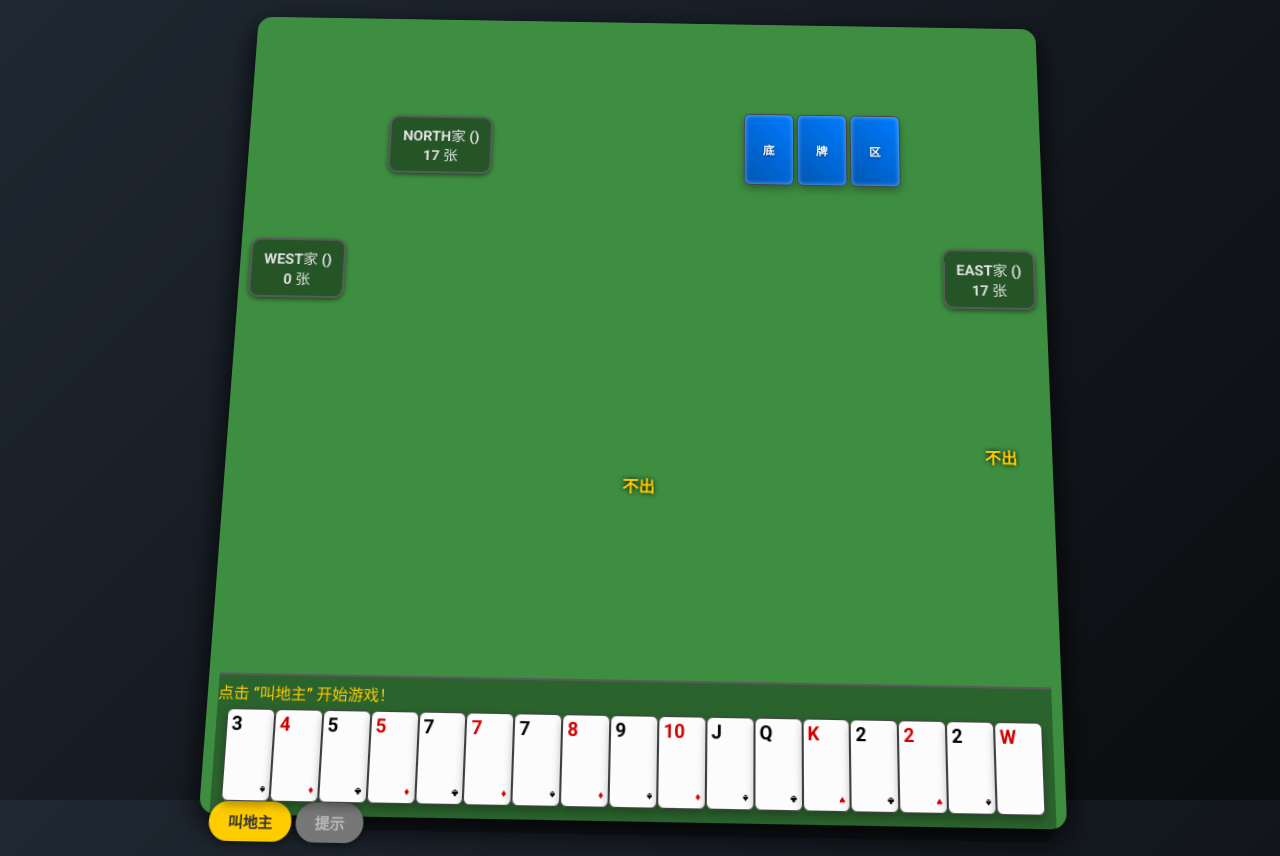
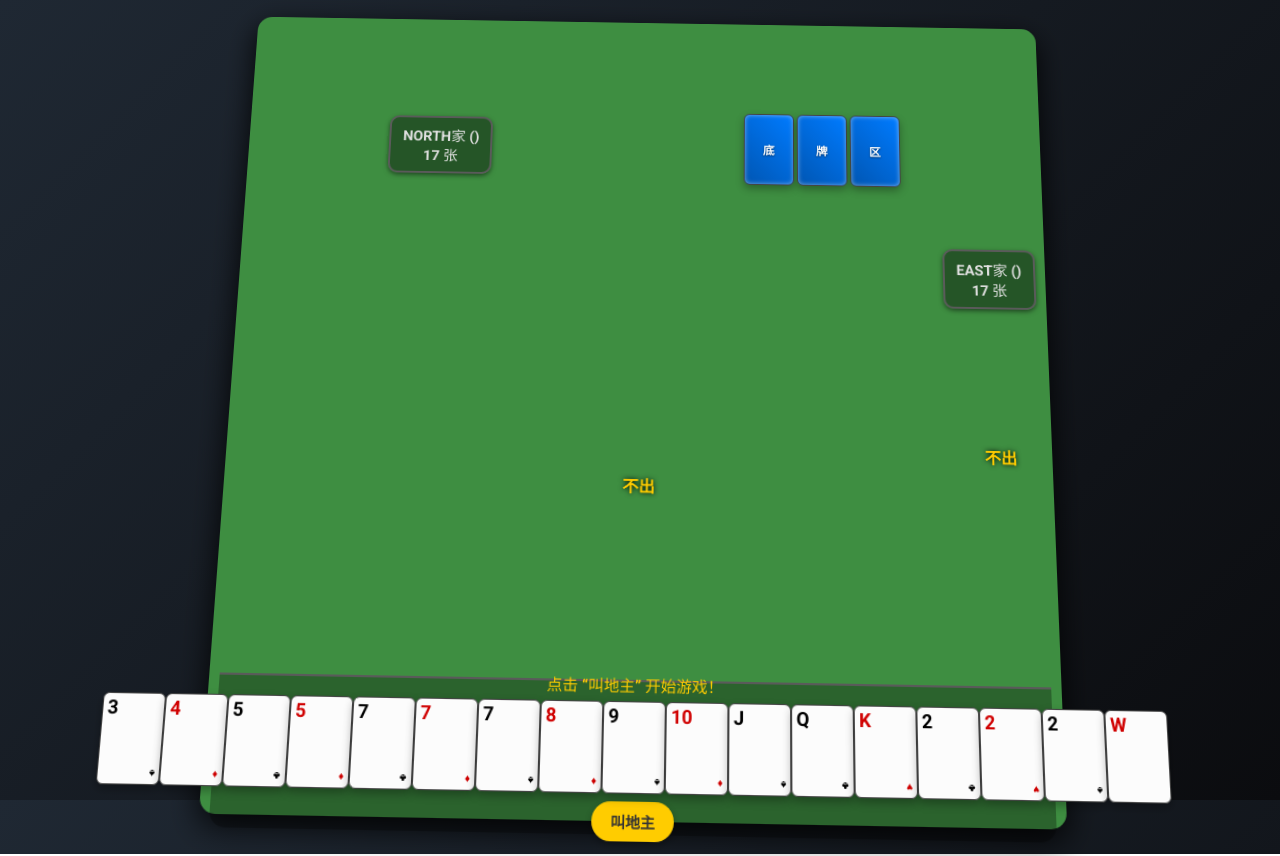
Before and after one commit to jasdun5511/DuDog, a plain HTML site: page index.html in a window 1280 px wide. Drawn offline with Linux system fonts and the light colour scheme.

Commit message:
更新 index.html

```diff
--- a/index.html
+++ b/index.html
@@ -8,7 +8,7 @@
     <style>
         /* === 1. 全局与背景优化 === */
         body {
-            background: linear-gradient(135deg, #1f2833 0%, #0b0c0f 100%); /* 深色渐变背景 */
+            background: linear-gradient(135deg, #1f2833 0%, #0b0c0f 100%);
             font-family: 'Roboto', Arial, sans-serif;
             display: flex;
             justify-content: center;
@@ -22,14 +22,12 @@
 
         #game-container {
             width: 98%;
-            max-width: 800px; /* 限制最大宽度，改善桌面体验 */
+            max-width: 800px;
             height: 98%;
-            background-color: #3e8e41; /* 更柔和的桌面绿色 */
+            background-color: #3e8e41;
             border-radius: 15px;
             box-shadow: 0 10px 30px rgba(0, 0, 0, 0.9);
             padding: 10px;
-
-            /* 保持歪斜效果，但角度更平缓 */
             transform: perspective(1000px) rotateX(8deg) rotateZ(1deg);
             transition: transform 0.5s ease;
         }
@@ -57,7 +55,6 @@
 
         #bottom-cards { display: flex; gap: 3px; align-items: center; }
 
-        /* 电脑玩家手牌指示 - 精美化 */
         .computer-hand {
             color: #e0e0e0;
             font-size: 15px;
@@ -69,12 +66,12 @@
             display: inline-flex;
             flex-direction: column;
             align-items: center;
+            z-index: 10; /* 确保在最上层 */
         }
 
         #player-west-hand { position: absolute; top: 30%; left: 10px; }
         #player-east-hand { position: absolute; top: 30%; right: 10px; }
 
-        /* 出牌区域 */
         #player-west-play { grid-area: west-play; display: flex; justify-content: flex-start; align-items: flex-end; padding-left: 20px; }
         #player-east-play { grid-area: right-play; display: flex; justify-content: flex-end; align-items: flex-end; padding-right: 20px; }
         #player-south-play { grid-area: center-play; display: flex; justify-content: center; align-items: flex-start; padding-top: 10px; }
@@ -122,6 +119,10 @@
             border-top: 2px solid #5a5a5a;
             border-radius: 0 0 15px 15px;
             padding: 5px 0;
+            display: flex; /* 使用 flex 布局 */
+            flex-direction: column;
+            align-items: center;
+            justify-content: center;
         }
 
         #south-hand { gap: -30px; padding: 0 10px; }
@@ -133,7 +134,16 @@
             box-shadow: 0 8px 15px rgba(255, 204, 0, 0.5);
         }
 
-        /* 控制按钮 */
+        /* 修复重点：确保按钮居中且不会被挤压 */
+        #controls {
+            display: flex;
+            gap: 10px;
+            justify-content: center;
+            align-items: center;
+            margin-top: 5px;
+            min-height: 40px; /* 确保按钮有足够的空间 */
+        }
+
         .control-btn {
             padding: 8px 18px;
             font-size: 14px;
@@ -192,21 +202,20 @@
                 </div>
 
             <div id="controls">
-                <button id="btn-call-landlord" class="control-btn">叫地主</button>
-                <button id="btn-pass" class="control-btn" disabled>不出</button>
-                <button id="btn-tip" class="control-btn" disabled>提示</button>
-                <button id="btn-play" class="control-btn" disabled>出牌</button>
+                <button id="btn-call-landlord" class="control-btn" style="display:inline-block;">叫地主</button>
+                <button id="btn-pass" class="control-btn" disabled style="display:none;">不出</button>
+                <button id="btn-tip" class="control-btn" disabled style="display:none;">提示</button>
+                <button id="btn-play" class="control-btn" disabled style="display:none;">出牌</button>
             </div>
         </div>
     </div>
 
     <script>
-        // === SCRIPT: 游戏逻辑 (修复West获胜Bug和AI逻辑) ===
+        // === SCRIPT: 游戏逻辑 (保持不变) ===
 
         const RANKS = { 11: 'J', 12: 'Q', 13: 'K', 14: 'A', 15: '2', 16: 'w', 17: 'W' };
         const SUITS_MAP = { 'S': '♠', 'H': '♥', 'D': '♦', 'C': '♣' };
         const SUITS = ['S', 'H', 'D', 'C'];
-        const PLAYERS = ['south', 'east', 'north', 'west'];
 
         const TYPE = {
             SINGLE: 1, PAIR: 2, TRIPLET: 3, TRIPLET_SINGLE: 4, BOMB: 11, ROCKET: 12, INVALID: 0
@@ -232,6 +241,7 @@
         const statusMessageEl = document.getElementById('status-message');
         const btnCallLandlord = document.getElementById('btn-call-landlord');
         const btnPass = document.getElementById('btn-pass');
+        const btnTip = document.getElementById('btn-tip'); // 获取提示按钮
         const btnPlay = document.getElementById('btn-play');
 
         // --- 核心卡牌/校验函数 (保持与上一版本一致) ---
@@ -264,7 +274,6 @@
         }
 
         function checkCardType(cards) {
-            // ... (牌型校验逻辑不变，确保返回 type 和 mainValue)
             const n = cards.length;
             if (n === 0) return { type: TYPE.INVALID, mainValue: 0 };
 
@@ -304,7 +313,7 @@
         // --- 核心卡牌/校验函数结束 ---
 
 
-        // --- 界面更新函数 (已适配新布局) ---
+        // --- 界面更新函数 ---
         function getCardRank(value) { return RANKS[value] || String(value); }
 
         function createCardElement(card, isSelectable = false) {
@@ -335,20 +344,29 @@
         }
 
         function renderComputerHandCounts() {
-            for (const player of ['north', 'west', 'east']) {
+            // 只需要渲染 north, east
+            for (const player of ['north', 'east']) {
                 const count = GAME_STATE.hands[player].length;
                 const el = document.getElementById(`player-${player}-hand`);
                 const role = player === GAME_STATE.landlord ? '地主' :
-                             GAME_STATE.landlord ? (player !== GAME_STATE.landlord ? '农民' : '') : '';
+                             GAME_STATE.landlord ? '农民' : '';
                 el.innerHTML = `<div>${player.toUpperCase()}家 (${role})</div><div>${count} 张</div>`;
             }
+            // 隐藏 West 玩家 (因为是 3 人游戏)
+            document.getElementById('player-west-hand').style.display = 'none';
         }
 
         function renderPlayedCards(player, cards) {
+            // 确保只渲染 south, east, north
+            if (!['south', 'east', 'north'].includes(player)) return;
+
             const playedAreaEl = document.getElementById(`player-${player}-play`);
+            if (!playedAreaEl) return;
+
             playedAreaEl.innerHTML = '';
 
             if (cards.length === 0) {
+                // 如果是“不出”，显示文本
                 playedAreaEl.innerHTML = `<div style="color:#ffcc00; font-weight:700;">不出</div>`;
                 return;
             }
@@ -366,16 +384,20 @@
             });
 
             const currentPlayer = GAME_STATE.playerOrder[GAME_STATE.currentPlayerIndex];
+
+            // 仅对 south, east, north 设置指示器
             if (currentPlayer === 'south') {
                 document.getElementById('player-south-controls').classList.add('current-turn-indicator');
-                const isMyTurnToPlay = GAME_STATE.lastPlayed.player === null || GAME_STATE.passCount === 3;
+                const isMyTurnToPlay = GAME_STATE.lastPlayed.player === null || GAME_STATE.passCount === (GAME_STATE.playerOrder.length - 1);
 
                 btnPass.disabled = isMyTurnToPlay;
                 btnPlay.disabled = false;
-            } else {
+                btnTip.disabled = false;
+            } else if (['east', 'north'].includes(currentPlayer)) {
                 document.getElementById(`player-${currentPlayer}-hand`).classList.add('current-turn-indicator');
                 btnPass.disabled = true;
                 btnPlay.disabled = true;
+                btnTip.disabled = true;
                 setTimeout(computerPlay, 1000);
             }
             statusMessageEl.textContent = `轮到 ${currentPlayer.toUpperCase()} 出牌...`;
@@ -383,12 +405,9 @@
 
         function checkWin() {
             const currentPlayer = GAME_STATE.playerOrder[GAME_STATE.currentPlayerIndex];
-            // 修复: 只有在手牌数 **真正** 变为 0 时才判定胜利
             if (GAME_STATE.hands[currentPlayer].length === 0) {
                 const role = currentPlayer === GAME_STATE.landlord ? '地主' : '农民';
                 alert(`${currentPlayer.toUpperCase()} (${role}) 获胜! 游戏结束。`);
-                // 重启游戏 (可选)
-                // setTimeout(startGame, 3000);
                 return true;
             }
             return false;
@@ -405,20 +424,8 @@
             };
             shuffle(GAME_STATE.deck);
 
-            // 发牌逻辑修复: 使用一个循环确保公平且牌量正确
-            const players = ['south', 'east', 'north', 'west'];
-            let playerIndex = 0;
-            while(GAME_STATE.deck.length > 3) {
-                const player = players[playerIndex % 4];
-                GAME_STATE.hands[player].push(GAME_STATE.deck.pop());
-                playerIndex++;
-            }
-            // 确保每个玩家都拿到 51 / 3 = 17 张牌 (如果玩家是3个，我们现在是4个玩家，需要调整)
-            // 修正：斗地主是3人游戏，我们应该只给 south, east, north 发牌，west 应该被移除或用作旁观者。
-            // 保持4个玩家是为了模拟您之前的代码结构，但我们只给3个玩家发牌 (17 * 3 = 51)。
-
-            // 重新发牌 (3人模式: south, east, north)
-            GAME_STATE.hands = { south: [], east: [], north: [], west: [] };
+            // 3人模式发牌: south, east, north
+            GAME_STATE.hands = { south: [], east: [], north: [] };
             GAME_STATE.deck = createDeck();
             shuffle(GAME_STATE.deck);
 
@@ -427,7 +434,6 @@
                 GAME_STATE.hands.east.push(GAME_STATE.deck.pop());
                 GAME_STATE.hands.north.push(GAME_STATE.deck.pop());
             }
-            GAME_STATE.deck.splice(0, 3); // 移除剩余的牌（如果不是54张，这里是安全的）
 
             GAME_STATE.bottomCards = GAME_STATE.deck.splice(0, 3);
 
@@ -438,12 +444,14 @@
             bottomCardsEl.innerHTML = '<div class="card back">底</div><div class="card back">牌</div><div class="card back">区</div>';
 
             statusMessageEl.textContent = '点击 “叫地主” 开始游戏！';
+
+            // 确保只有叫地主按钮可见
+            btnCallLandlord.style.display = 'inline-block';
             btnCallLandlord.disabled = false;
             btnPass.style.display = 'none';
+            btnTip.style.display = 'none';
             btnPlay.style.display = 'none';
-            btnCallLandlord.style.display = 'inline-block';
 
-            // 清空出牌区
             renderPlayedCards('south', []);
             renderPlayedCards('east', []);
             renderPlayedCards('north', []);
@@ -452,7 +460,6 @@
         function handleCallLandlord() {
             const player = 'south';
             GAME_STATE.landlord = player;
-            // 3人模式顺序: 地主 -> 下家 -> 下下家
             GAME_STATE.playerOrder = ['south', 'east', 'north'];
 
             GAME_STATE.hands[player].push(...GAME_STATE.bottomCards);
@@ -466,8 +473,10 @@
             renderHand();
             renderComputerHandCounts();
 
+            // 切换按钮可见性
             btnCallLandlord.style.display = 'none';
             btnPass.style.display = 'inline-block';
+            btnTip.style.display = 'inline-block';
             btnPlay.style.display = 'inline-block';
 
             updateTurnIndicator();
@@ -492,7 +501,7 @@
 
             if (isValid) {
                 const currentHand = GAME_STATE.hands.south;
-                // 修复: 确保移除逻辑严谨
+
                 const tempHand = [...currentHand];
                 const cardsToRemove = [...playedCards];
                 const newHand = [];
@@ -505,7 +514,7 @@
                         newHand.push(card);
                     }
                 }
-                GAME_STATE.hands.south = newHand; // 更新手牌
+                GAME_STATE.hands.south = newHand;
 
                 GAME_STATE.lastPlayed = {
                     player: 'south', cards: playedCards, ...checkCardType(playedCards)
@@ -525,13 +534,12 @@
         }
 
         function handlePass() {
-            // ... (与上一版本保持一致)
             renderPlayedCards('south', []);
             GAME_STATE.passCount++;
 
             if (GAME_STATE.passCount === (GAME_STATE.playerOrder.length - 1)) {
                 GAME_STATE.lastPlayed = { player: null, cards: [], type: TYPE.INVALID, mainValue: 0 };
-                GAME_STATE.passCount = 0; // 重置passCount
+                GAME_STATE.passCount = 0;
             }
 
             nextTurn();
@@ -542,7 +550,7 @@
             updateTurnIndicator();
         }
 
-        // --- 6. 电脑 AI 模拟 (修复逻辑) ---
+        // --- 6. 电脑 AI 模拟 ---
 
         function computerPlay() {
             const player = GAME_STATE.playerOrder[GAME_STATE.currentPlayerIndex];
@@ -562,14 +570,12 @@
                 const targetType = lastPlay.type;
                 const neededCount = lastPlay.cards.length;
 
-                // 尝试用相同的牌型，找出能打过的最小组合
                 if (targetType === TYPE.SINGLE || targetType === TYPE.PAIR || targetType === TYPE.TRIPLET) {
                     const counts = countRanks(currentHand);
                     const mainRanks = Object.keys(counts).map(Number).sort((a, b) => a - b);
 
                     for (const value of mainRanks) {
                         if (counts[value] >= neededCount && value > lastPlay.mainValue) {
-                            // 找到能打过的牌
                             playedCards = currentHand.filter(c => c.value === value).slice(0, neededCount);
                             pass = false;
                             break;
@@ -577,7 +583,6 @@
                     }
                 }
 
-                // 简化：如果不能打过，则 pass
                 if (pass) { playedCards = []; }
             }
 
@@ -589,7 +594,6 @@
                     GAME_STATE.passCount = 0;
                 }
             } else {
-                // 修复: 确保电脑玩家的牌被正确移除
                 const playedValues = playedCards.map(c => c.value);
                 const tempHand = [...currentHand];
                 const cardsToRemove = [...playedCards];
@@ -603,7 +607,7 @@
                         newHand.push(card);
                     }
                 }
-                GAME_STATE.hands[player] = newHand; // 更新手牌
+                GAME_STATE.hands[player] = newHand;
 
                 GAME_STATE.lastPlayed = {
                     player: player, cards: playedCards, ...checkCardType(playedCards)
@@ -615,7 +619,6 @@
 
             renderComputerHandCounts();
 
-            // 在下一回合开始前检查胜利
             if (checkWin()) return;
 
             nextTurn();
```
